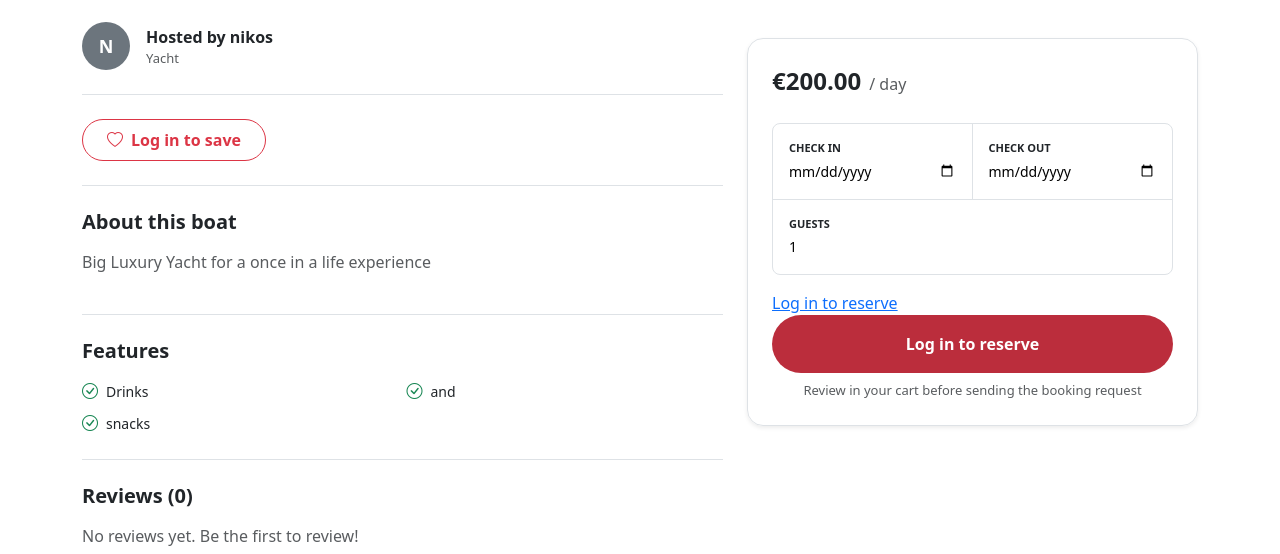
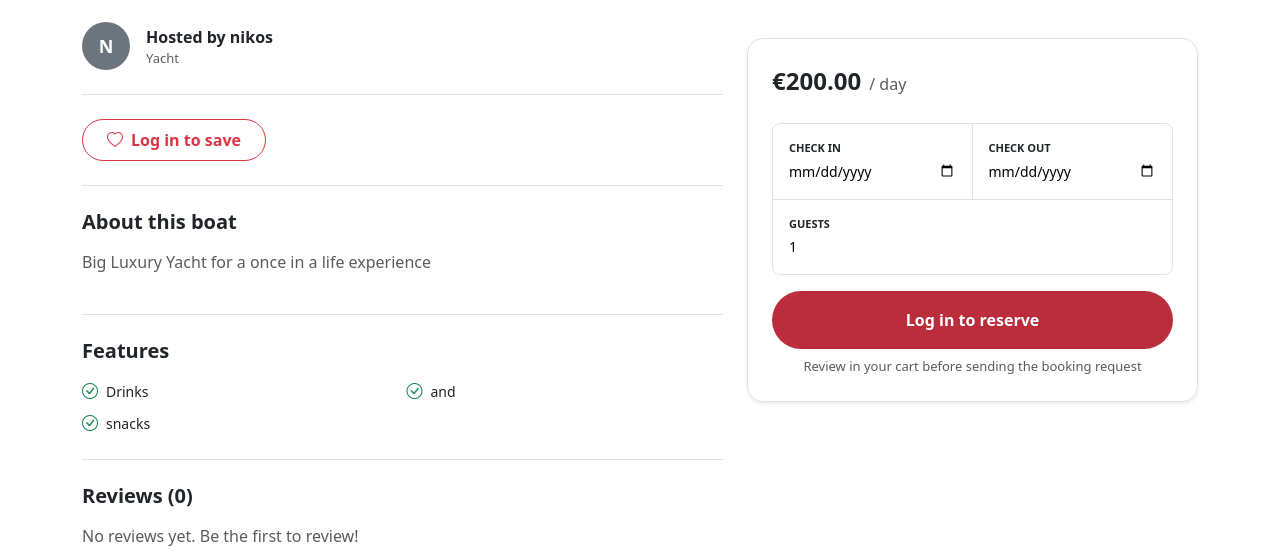
Before and after one commit to giovanis11/seago, a Django app: page /boats/1/ in a window 1280 px wide. Shown: the part 625-1179 px from the top of the page. Run offline with Django 5.2, Linux system fonts and the light colour scheme; data comes from the database, SQL or seed files in the repository.

Commit message:
removed a button

```diff
--- a/templates/boats/boat_detail.html
+++ b/templates/boats/boat_detail.html
@@ -240,10 +240,6 @@
                   {% endif %}
                 {% endfor %}
               {% endif %}
-              {% if request.user.is_authenticated %}
-              {% else %}
-                <a href="...">Log in to reserve</a>
-              {% endif %}
             {% if request.user.is_authenticated %}
               <button type="submit" class="btn w-100 rounded-pill py-3 fw-bold text-white" style="background: #bb2d3c;">Add to cart</button>
             {% else %}
```
